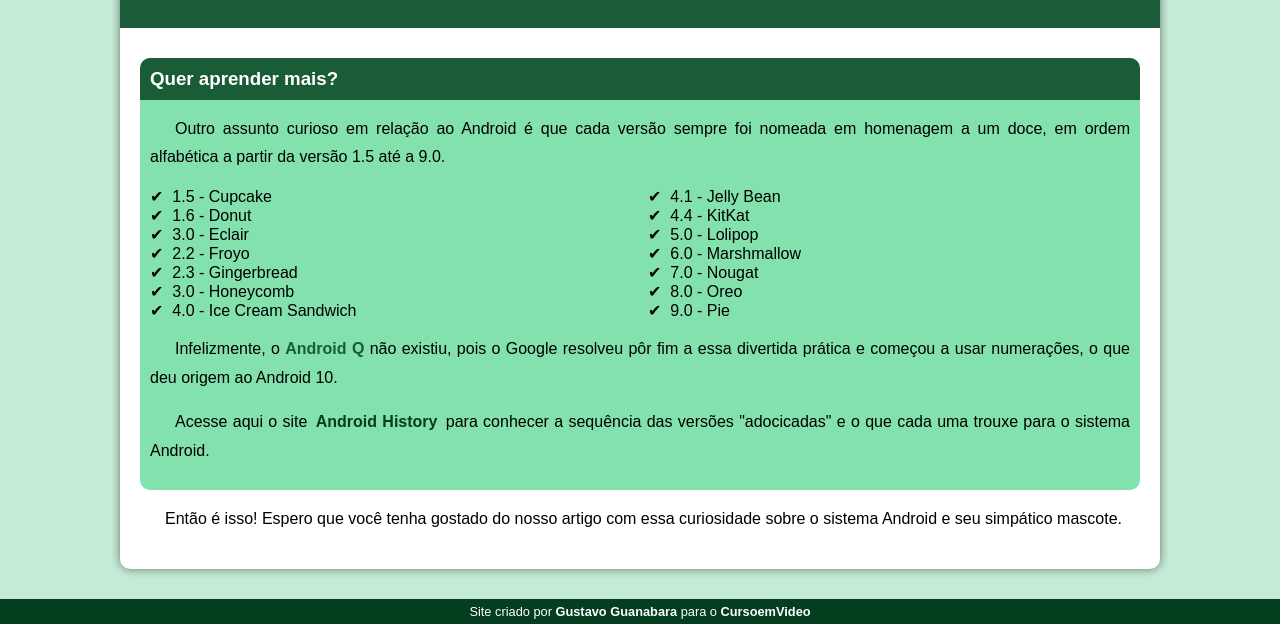
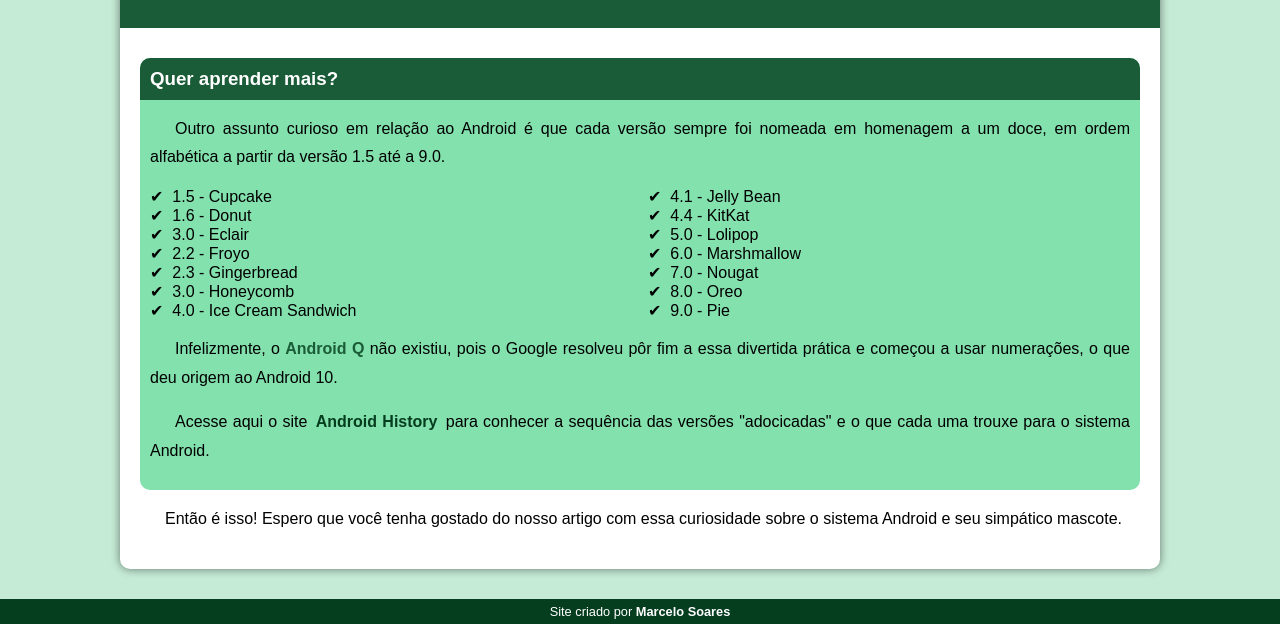
Before and after one commit to marcelosoares73/projeto-android, a plain HTML site: page index.html in a window 1280 px wide. Shown: the part 2316-2940 px from the top of the page. Drawn offline with Linux system fonts and the light colour scheme.

Commit message:
Atualização do projeto android

```diff
--- a/index.html
+++ b/index.html
@@ -86,7 +86,7 @@
         </article>
     </main>
     <footer>
-        <p>Site criado por <a href="https://gustavoguanabara.github.io/" target="_blank">Gustavo Guanabara</a> para o <a href="https://www.youtube.com/cursoemvideo" target="_blank">CursoemVideo</a></p>
+        <p>Site criado por <strong style="color: #ffffff">Marcelo Soares</strong></p>
     </footer>
 </body>
 </html>
```
